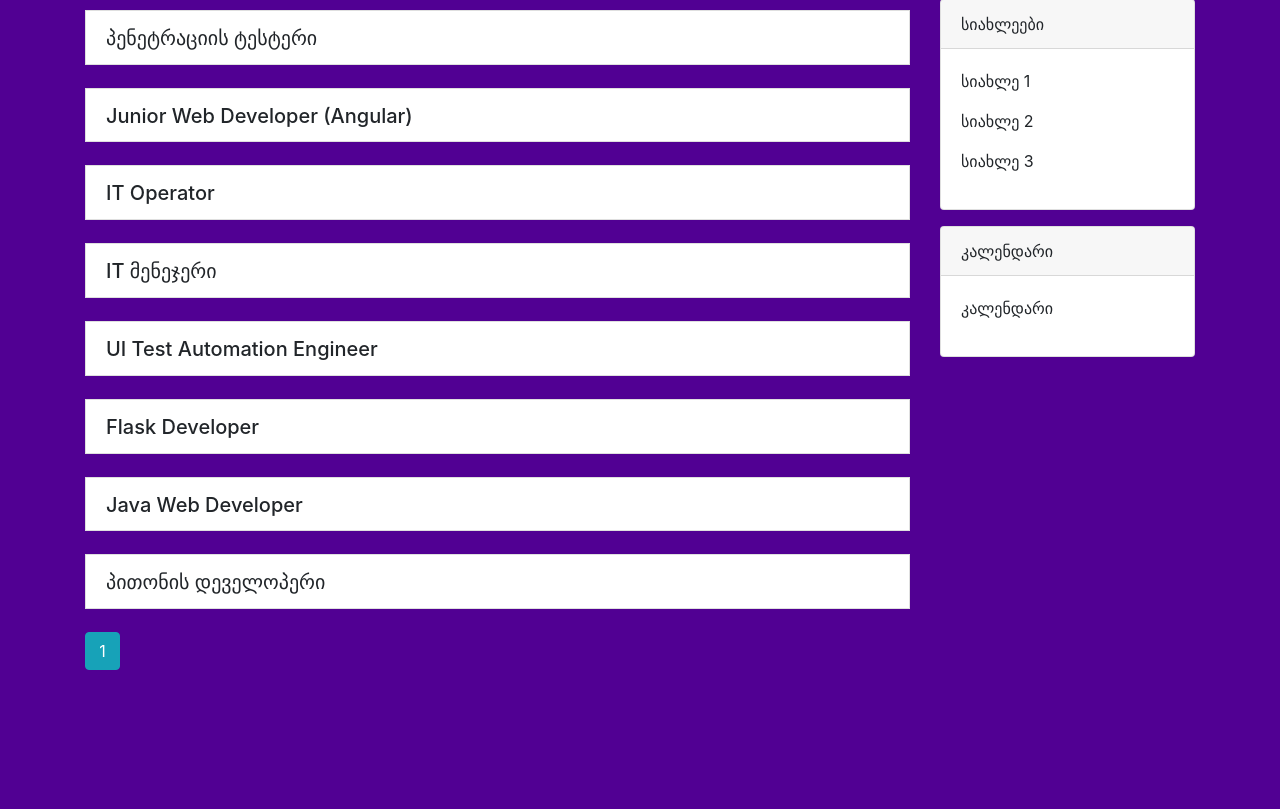
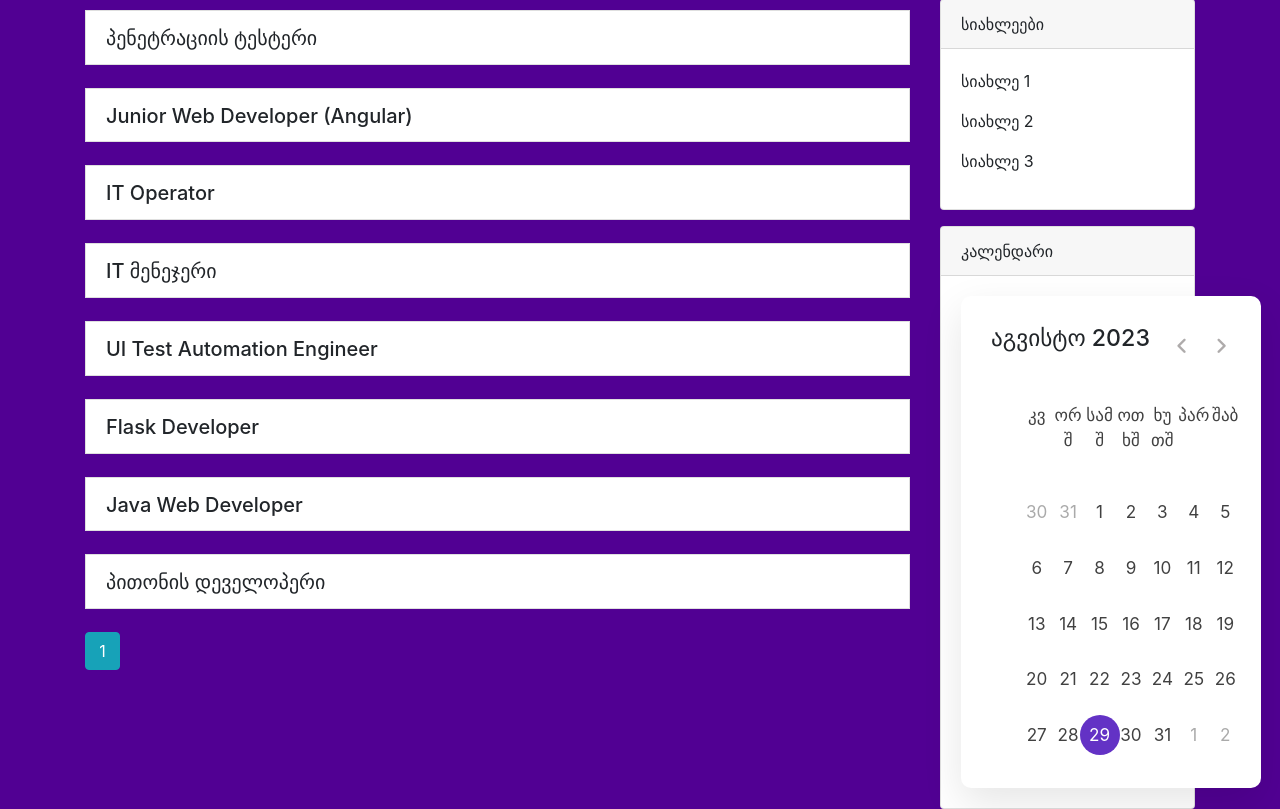
Before and after one commit to BekaBitarashvili/TechJob, a Flask app: page / in a window 1280 px wide. Shown: the part 172-981 px from the top of the page. Before the commit the page ends 842 px from the top, so only its background shows below. Run offline with Flask 3, Linux system fonts and the light colour scheme; data comes from the database, SQL or seed files in the repository.

Commit message:
Calendar

```diff
--- a/app/static/main.css
+++ b/app/static/main.css
@@ -72,3 +72,109 @@ body {
 .page-links {
     display: inline-block;
 }
+/*კალენდარი ------------------------------------*/
+.calendar-container {
+    background: #fff;
+    width: 300px;
+    border-radius: 10px;
+    box-shadow: 0 15px 40px rgba(0, 0, 0, 0.1);
+}
+
+.calendar-container header {
+    display: flex;
+    align-items: center;
+    padding: 25px 30px 10px;
+    justify-content: space-between;
+}
+
+header .calendar-navigation {
+    display: flex;
+}
+
+header .calendar-navigation span {
+    height: 38px;
+    width: 38px;
+    margin: 0 1px;
+    cursor: pointer;
+    text-align: center;
+    line-height: 38px;
+    border-radius: 50%;
+    user-select: none;
+    color: #aeabab;
+    font-size: 1.9rem;
+}
+
+.calendar-navigation span:last-child {
+    margin-right: -10px;
+}
+
+header .calendar-navigation span:hover {
+    background: #f2f2f2;
+}
+
+header .calendar-current-date {
+    font-weight: 500;
+    font-size: 1.45rem;
+}
+
+.calendar-body {
+    padding: 20px;
+
+}
+
+.calendar-body ul {
+    list-style: none;
+    flex-wrap: wrap;
+    display: flex;
+    text-align: center;
+}
+
+.calendar-body .calendar-dates {
+    margin-bottom: 20px;
+}
+
+.calendar-body li {
+    width: calc(100% / 7);
+    font-size: 1.07rem;
+    color: #414141;
+}
+
+.calendar-body .calendar-weekdays li {
+    cursor: default;
+    font-weight: 500;
+}
+
+.calendar-body .calendar-dates li {
+    margin-top: 30px;
+    position: relative;
+    z-index: 1;
+    cursor: pointer;
+}
+
+.calendar-dates li.inactive {
+    color: #aaa;
+}
+
+.calendar-dates li.active {
+    color: #fff;
+}
+
+.calendar-dates li::before {
+    position: absolute;
+    content: "";
+    z-index: -1;
+    top: 50%;
+    left: 50%;
+    width: 40px;
+    height: 40px;
+    border-radius: 50%;
+    transform: translate(-50%, -50%);
+}
+
+.calendar-dates li.active::before {
+    background: #6332c5;
+}
+
+.calendar-dates li:not(.active):hover::before {
+    background: #e4e1e1;
+}
--- a/app/templates/base.html
+++ b/app/templates/base.html
@@ -7,6 +7,9 @@
           integrity="sha384-ggOyR0iXCbMQv3Xipma34MD+dH/1fQ784/j6cY/iJTQUOhcWr7x9JvoRxT2MZw1T" crossorigin="anonymous">
     <link href="{{ url_for('static', filename='main.css') }}" rel="stylesheet">
     <link rel="icon" type="image/x-icon" href="{{ url_for('static', filename='images/job64.png')}}">
+    <link rel="stylesheet"
+          href=
+                  "https://fonts.googleapis.com/css2?family=Material+Symbols+Rounded:opsz,wght,FILL,GRAD@20..48,100..700,0..1,-50..200">
 </head>
 <body>
 <header class="main-header">
@@ -103,5 +106,97 @@
 
     setInterval(updateClock, 1000);
 </script>
+
+<script>
+    let date = new Date();
+let year = date.getFullYear();
+let month = date.getMonth();
+
+const day = document.querySelector(".calendar-dates");
+
+const currdate = document
+    .querySelector(".calendar-current-date");
+
+const prenexIcons = document
+    .querySelectorAll(".calendar-navigation span");
+
+const months = [
+    "იანვარი",
+    "თებერვალი",
+    "მარტი",
+    "აპრილი",
+    "მაისი",
+    "ივნისი",
+    "ივლისი",
+    "აგვისტო",
+    "სექტემბერი",
+    "ოქტომბერი",
+    "ნოემბერი",
+    "დეკემბერი"
+];
+
+const manipulate = () => {
+
+    let dayone = new Date(year, month, 1).getDay();
+
+    let lastdate = new Date(year, month + 1, 0).getDate();
+
+    let dayend = new Date(year, month, lastdate).getDay();
+
+    let monthlastdate = new Date(year, month, 0).getDate();
+
+    let lit = "";
+
+    for (let i = dayone; i > 0; i--) {
+        lit +=
+            `<li class="inactive">${monthlastdate - i + 1}</li>`;
+    }
+
+    for (let i = 1; i <= lastdate; i++) {
+
+        let isToday = i === date.getDate()
+            && month === new Date().getMonth()
+            && year === new Date().getFullYear()
+            ? "active"
+            : "";
+        lit += `<li class="${isToday}">${i}</li>`;
+    }
+
+    for (let i = dayend; i < 6; i++) {
+        lit += `<li class="inactive">${i - dayend + 1}</li>`
+    }
+
+    currdate.innerText = `${months[month]} ${year}`;
+
+
+    day.innerHTML = lit;
+}
+
+manipulate();
+
+prenexIcons.forEach(icon => {
+
+    icon.addEventListener("click", () => {
+
+        month = icon.id === "calendar-prev" ? month - 1 : month + 1;
+
+        if (month < 0 || month > 11) {
+
+            date = new Date(year, month, new Date().getDate());
+
+            year = date.getFullYear();
+
+            month = date.getMonth();
+        }
+
+        else {
+
+            date = new Date();
+        }
+
+        manipulate();
+    });
+});
+</script>
 </body>
 </html>
--- a/app/templates/home.html
+++ b/app/templates/home.html
@@ -21,7 +21,8 @@
                          src="{{ url_for('static', filename='images/' + job.author.image_file) }}">
                     <br>
                     <a class="btn  more-button" href="{{ url_for('jobs.job', job_id=job.id) }}">ვრცლად</a>
-                    <a class="mb-1" href="{{ url_for('users.user_jobs', username=job.author.username) }}"><strong>ავტორი:</strong> {{ job.author.username }}</a>
+                    <a class="mb-1" href="{{ url_for('users.user_jobs', username=job.author.username) }}"><strong>ავტორი:</strong>
+                        {{ job.author.username }}</a>
                     <p class="mb-1"><strong>თარიღი:</strong> {{ job.date_posted.strftime('%Y-%m-%d') }}</p>
                     <p class="mb-0"><strong>აღწერა:</strong> {{ job.description }}</p>
                 </div>
@@ -32,7 +33,8 @@
                 {% for page_num in jobs.iter_pages() %}
                 {% if page_num %}
                 {% if jobs.page == page_num %}
-                <a class="btn btn-info mb-2 custom-page-link" href="{{ url_for('main.home', page=page_num) }}">{{ page_num
+                <a class="btn btn-info mb-2 custom-page-link" href="{{ url_for('main.home', page=page_num) }}">{{
+                    page_num
                     }}</a>
                 {% else %}
                 <a class="btn btn-outline-info mb-2 custom-page-link" href="{{ url_for('main.home', page=page_num) }}">{{
@@ -73,7 +75,34 @@
                 კალენდარი
             </div>
             <div class="card-body">
-                <p>კალენდარი</p>
+                <div class="calendar-container">
+                    <header class="calendar-header">
+                        <p class="calendar-current-date"></p>
+                        <div class="calendar-navigation">
+                <span id="calendar-prev"
+                      class="material-symbols-rounded">
+                    chevron_left
+                </span>
+                            <span id="calendar-next"
+                                  class="material-symbols-rounded">
+                    chevron_right
+                </span>
+                        </div>
+                    </header>
+
+                    <div class="calendar-body">
+                        <ul class="calendar-weekdays">
+                            <li>კვ</li>
+                            <li>ორშ</li>
+                            <li>სამშ</li>
+                            <li>ოთხშ</li>
+                            <li>ხუთშ</li>
+                            <li>პარ</li>
+                            <li>შაბ</li>
+                        </ul>
+                        <ul class="calendar-dates"></ul>
+                    </div>
+                </div>
             </div>
         </div>
     </div>
```
Also changed, not shown: app/static/images/106c9aa821b8c64f.png (added), app/static/images/55fde34f149d8429.jpg (added), app/static/images/d25cf2710ba6f0f4.png (added).
